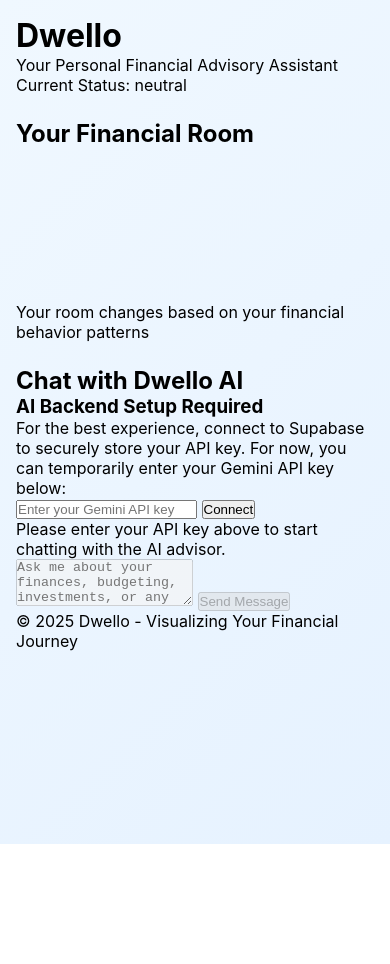
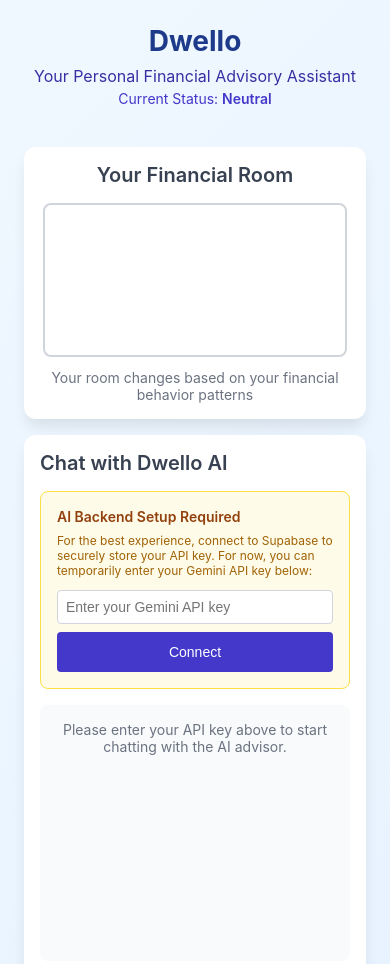
Before and after one commit to devIncogni/dwello-financial-advisor, a plain HTML site: page index.html in a window 390 px wide. Shown: the top 964 px of the page. Before the commit the page ends 844 px from the top, so only its background shows below. Drawn offline with Linux system fonts and the light colour scheme; a script that the page names is missing.

Commit message:
Styled the entire website

```diff
--- /dev/null
+++ b/chat-styles.css
@@ -0,0 +1,211 @@
+.chat-container {
+    background: white;
+    border-radius: 0.75rem;
+    box-shadow: 0 10px 15px -3px rgba(0, 0, 0, 0.1);
+    padding: 1.5rem;
+}
+
+.chat-container h2 {
+    font-size: 1.25rem;
+    font-weight: 600;
+    color: #374151;
+    margin-bottom: 1rem;
+}
+
+.api-key-section {
+    background: #fefce8;
+    border: 1px solid #fde047;
+    border-radius: 0.5rem;
+    padding: 1rem;
+    margin-bottom: 1rem;
+}
+
+.api-key-section h3 {
+    font-size: 0.875rem;
+    font-weight: 600;
+    color: #92400e;
+    margin-bottom: 0.5rem;
+}
+
+.api-key-section p {
+    font-size: 0.75rem;
+    color: #a16207;
+    margin-bottom: 0.75rem;
+}
+
+.api-key-form {
+    display: flex;
+    gap: 0.5rem;
+}
+
+#api-key-input {
+    flex: 1;
+    padding: 0.5rem;
+    border: 1px solid #d1d5db;
+    border-radius: 0.25rem;
+    font-size: 0.875rem;
+}
+
+#connect-btn {
+    padding: 0.5rem 1rem;
+    background: #4338ca;
+    color: white;
+    border: none;
+    border-radius: 0.25rem;
+    cursor: pointer;
+    font-size: 0.875rem;
+}
+
+#connect-btn:hover {
+    background: #3730a3;
+}
+
+#connect-btn:disabled {
+    background: #9ca3af;
+    cursor: not-allowed;
+}
+
+.api-key-connected {
+    background: #f0fdf4;
+    border: 1px solid #bbf7d0;
+    border-radius: 0.5rem;
+    padding: 0.75rem;
+    margin-bottom: 1rem;
+}
+
+.api-key-connected p {
+    font-size: 0.875rem;
+    color: #15803d;
+}
+
+.chat-history {
+    background: #f9fafb;
+    border-radius: 0.5rem;
+    padding: 1rem;
+    margin-bottom: 1rem;
+    height: 16rem;
+    overflow-y: auto;
+    display: flex;
+    flex-direction: column;
+    gap: 0.75rem;
+}
+
+.empty-chat {
+    color: #6b7280;
+    text-align: center;
+    font-size: 0.875rem;
+}
+
+.chat-message {
+    display: flex;
+}
+
+.chat-message.user {
+    justify-content: flex-end;
+}
+
+.chat-message.ai {
+    justify-content: flex-start;
+}
+
+.message-bubble {
+    max-width: 75%;
+    padding: 0.75rem 1rem;
+    border-radius: 0.5rem;
+    font-size: 0.875rem;
+}
+
+.message-bubble.user {
+    background: #4338ca;
+    color: white;
+}
+
+.message-bubble.ai {
+    background: white;
+    border: 1px solid #e5e7eb;
+    color: #374151;
+}
+
+.loading-message {
+    display: flex;
+    justify-content: flex-start;
+}
+
+.loading-bubble {
+    background: white;
+    border: 1px solid #e5e7eb;
+    color: #374151;
+    max-width: 75%;
+    padding: 0.75rem 1rem;
+    border-radius: 0.5rem;
+    font-size: 0.875rem;
+}
+
+.chat-form {
+    display: flex;
+    flex-direction: column;
+    gap: 1rem;
+    margin-bottom: 1rem;
+}
+
+#message-input {
+    width: 100%;
+    padding: 0.75rem;
+    border: 1px solid #d1d5db;
+    border-radius: 0.5rem;
+    resize: none;
+    font-family: inherit;
+}
+
+#message-input:focus {
+    outline: none;
+    border-color: #4338ca;
+    box-shadow: 0 0 0 3px rgba(67, 56, 202, 0.1);
+}
+
+#send-btn {
+    width: 100%;
+    padding: 0.75rem;
+    background: #4338ca;
+    color: white;
+    border: none;
+    border-radius: 0.5rem;
+    cursor: pointer;
+    font-weight: 500;
+}
+
+#send-btn:hover:not(:disabled) {
+    background: #3730a3;
+}
+
+#send-btn:disabled {
+    background: #9ca3af;
+    cursor: not-allowed;
+}
+
+.quick-actions {
+    display: grid;
+    grid-template-columns: repeat(auto-fit, minmax(120px, 1fr));
+    gap: 0.5rem;
+}
+
+.quick-btn {
+    padding: 0.5rem;
+    background: white;
+    border: 1px solid #d1d5db;
+    border-radius: 0.25rem;
+    cursor: pointer;
+    font-size: 0.75rem;
+    transition: all 0.2s;
+}
+
+.quick-btn:hover {
+    background: #f3f4f6;
+    border-color: #9ca3af;
+}
+
+.footer {
+    text-align: center;
+    font-size: 0.875rem;
+    color: #4338ca;
+}
--- a/index.html
+++ b/index.html
@@ -4,7 +4,13 @@
     <meta charset="UTF-8" />
     <meta name="viewport" content="width=device-width, initial-scale=1.0" />
     <title>Dwello - Financial Advisory Assistant</title>
-    <link rel="stylesheet" href="styles.css" />
+
+    <link rel="stylesheet" href="./styles.css" />
+    <link rel="stylesheet" href="./header-styles.css" />
+    <link rel="stylesheet" href="./canvas-styles.css" />
+    <link rel="stylesheet" href="./chat-styles.css" />
+    <link rel="stylesheet" href="./responsive-styles.css" />
+
     <script src="./script.js" defer></script>
   </head>
   <body>
@@ -54,7 +60,7 @@
           class="api-key-connected"
           style="display: none"
         >
-          <p>✓ AI backend connected and ready!</p>
+          <p>AI backend ready!</p>
         </div>
 
         <!-- Chat History -->
@@ -89,14 +95,13 @@
           </button>
           <button class="quick-btn" data-behavior="debt_risk">Debt Risk</button>
           <button class="quick-btn" data-behavior="neutral">Neutral</button>
-        </div>
-      </div> -->
+        </div> -->
+      </div>
 
       <!-- Footer -->
       <div class="footer">
         <p>© 2025 Dwello - Visualizing Your Financial Journey</p>
       </div>
     </div>
-
   </body>
 </html>
--- /dev/null
+++ b/responsive-styles.css
@@ -0,0 +1,45 @@
+@media (max-width: 768px) {
+    .container {
+        padding: 0.5rem;
+        gap: 1rem;
+    }
+
+    .header h1 {
+        font-size: 2rem;
+    }
+
+    .subtitle {
+        font-size: 1rem;
+    }
+
+    .canvas-container,
+    .chat-container {
+        padding: 1rem;
+    }
+
+    .quick-actions {
+        grid-template-columns: repeat(2, 1fr);
+    }
+
+    .api-key-form {
+        flex-direction: column;
+    }
+
+    #connect-btn {
+        padding: 0.75rem;
+    }
+}
+
+@media (max-width: 480px) {
+    .header h1 {
+        font-size: 1.75rem;
+    }
+
+    .quick-actions {
+        grid-template-columns: 1fr;
+    }
+
+    .message-bubble {
+        max-width: 90%;
+    }
+}
```
